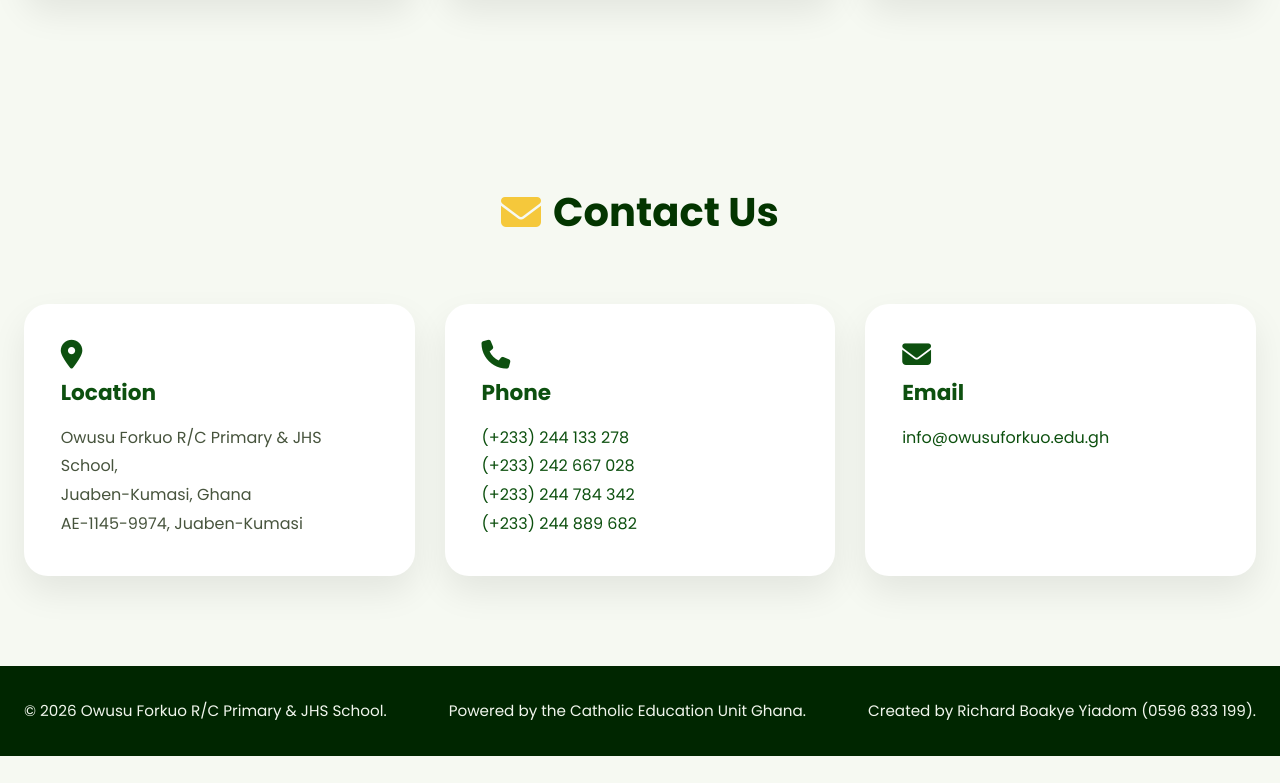
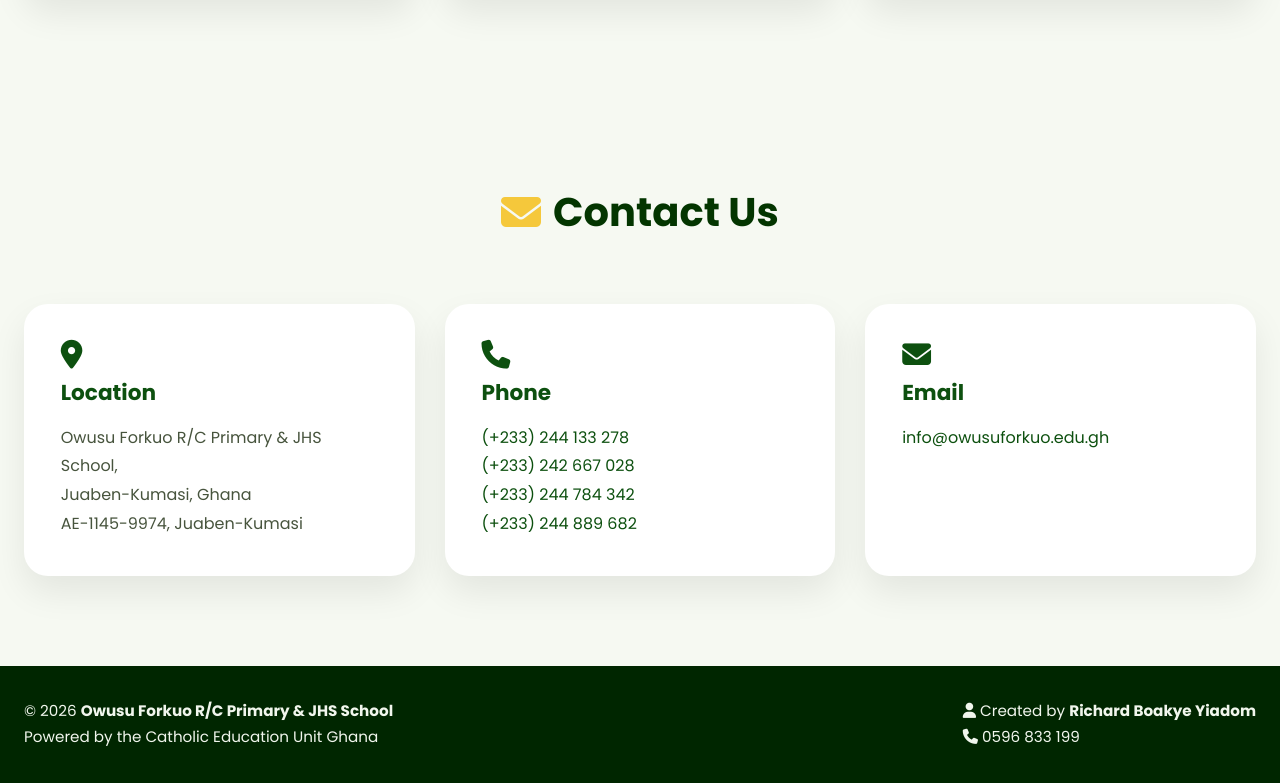
Before and after one commit to RBY122/Owusu-Forkuo-RC-School, a plain HTML site: page index.html in a window 1280 px wide. Shown: the part 5611-6394 px from the top of the page. Before the commit the page ends 6367 px from the top, so only its background shows below. Drawn offline with Linux system fonts and the light colour scheme.

Commit message:
Update index.html

```diff
--- a/index.html
+++ b/index.html
@@ -304,12 +304,18 @@
   </main>
 
   <footer>
-    <div class="container footer-content">
-      <p>&copy; 2026 Owusu Forkuo R/C Primary &amp; JHS School.</p>
-      <p>Powered by the Catholic Education Unit Ghana.</p>
-      <p>Created by Richard Boakye Yiadom (0596 833 199).</p>
+  <div class="container footer-content">
+    <div class="footer-left">
+      <p>&copy; 2026 <strong>Owusu Forkuo R/C Primary &amp; JHS School</strong></p>
+      <p>Powered by the Catholic Education Unit Ghana</p>
     </div>
-  </footer>
+    <div class="footer-right">
+      <p><i class="fas fa-user"></i> Created by <strong>Richard Boakye Yiadom</strong></p>
+      <p><i class="fas fa-phone"></i> 0596 833 199</p>
+    </div>
+  </div>
+</footer>
+
 
   <script>
     document.querySelectorAll('a[href^="#"]').forEach(anchor => {
```
